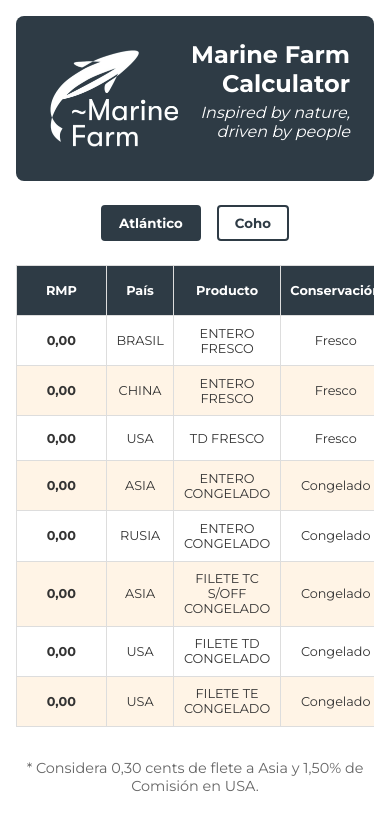
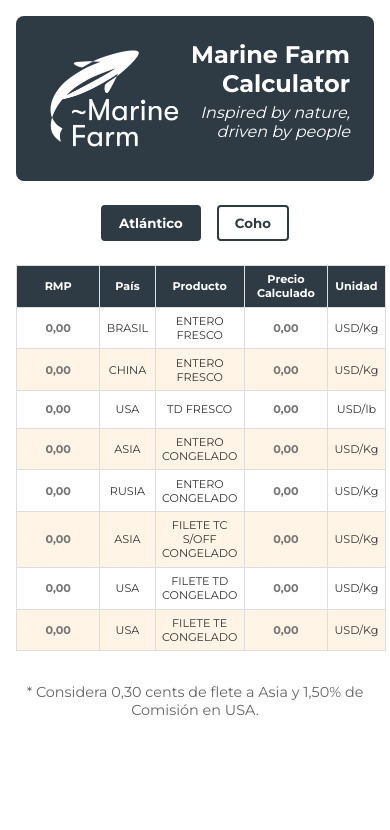
Before and after one commit to zanacuadra/price-calculator, a React (Create React App) app: page / in a window 390 px wide. Shown: the top 830 px of the page. Built offline with nearby package versions, Linux system fonts and the light colour scheme.

Commit message:
Todo ok de nuevo
xcv

```diff
--- a/src/styles.css
+++ b/src/styles.css
@@ -1,4 +1,3 @@
-/* Fuente de ejemplo; cámbiala si tienes la oficial de Marine Farm */
 /* src/styles.css */
 
 @import url("https://fonts.googleapis.com/css2?family=Montserrat:wght@400;700&display=swap");
@@ -94,7 +93,7 @@ body {
 }
 
 .table-container {
-  overflow-x: auto;
+  overflow: visible; /* Mostrar tabla completa */
 }
 
 .pricing-table {
@@ -133,19 +132,11 @@ body {
   font-family: inherit;
   font-size: inherit;
   color: inherit;
-  font-weight: 700; /* RMP en negrita */
+  font-weight: 700;
 }
 
 .price-input {
   color: #ff8c00;
-  font-weight: 700;
-}
-
-/* Placeholder styling para inputs */
-.row-input::placeholder,
-.price-input::placeholder {
-  color: inherit;
-  opacity: 1;
   font-weight: 700;
 }
 
@@ -157,6 +148,24 @@ body {
   text-align: center;
 }
 
+/* Ajustes responsivos: ocultar columna Conservación en móvil */
+@media (max-width: 600px) {
+  .pricing-table th:nth-child(4),
+  .pricing-table td:nth-child(4) {
+    display: none;
+  }
+  .pricing-table {
+    font-size: 0.7rem;
+  }
+  .pricing-table th,
+  .pricing-table td {
+    padding: 0.4rem;
+  }
+  .app-title {
+    font-size: 1.5rem;
+  }
+}
+
 /* Footer */
 .app-footer {
   text-align: center;
@@ -164,10 +173,3 @@ body {
   font-size: 0.9rem;
   color: #666;
 }
-
-/* Responsive */
-@media (max-width: 768px) {
-  .app-title {
-    font-size: 1.5rem;
-  }
-}
```
